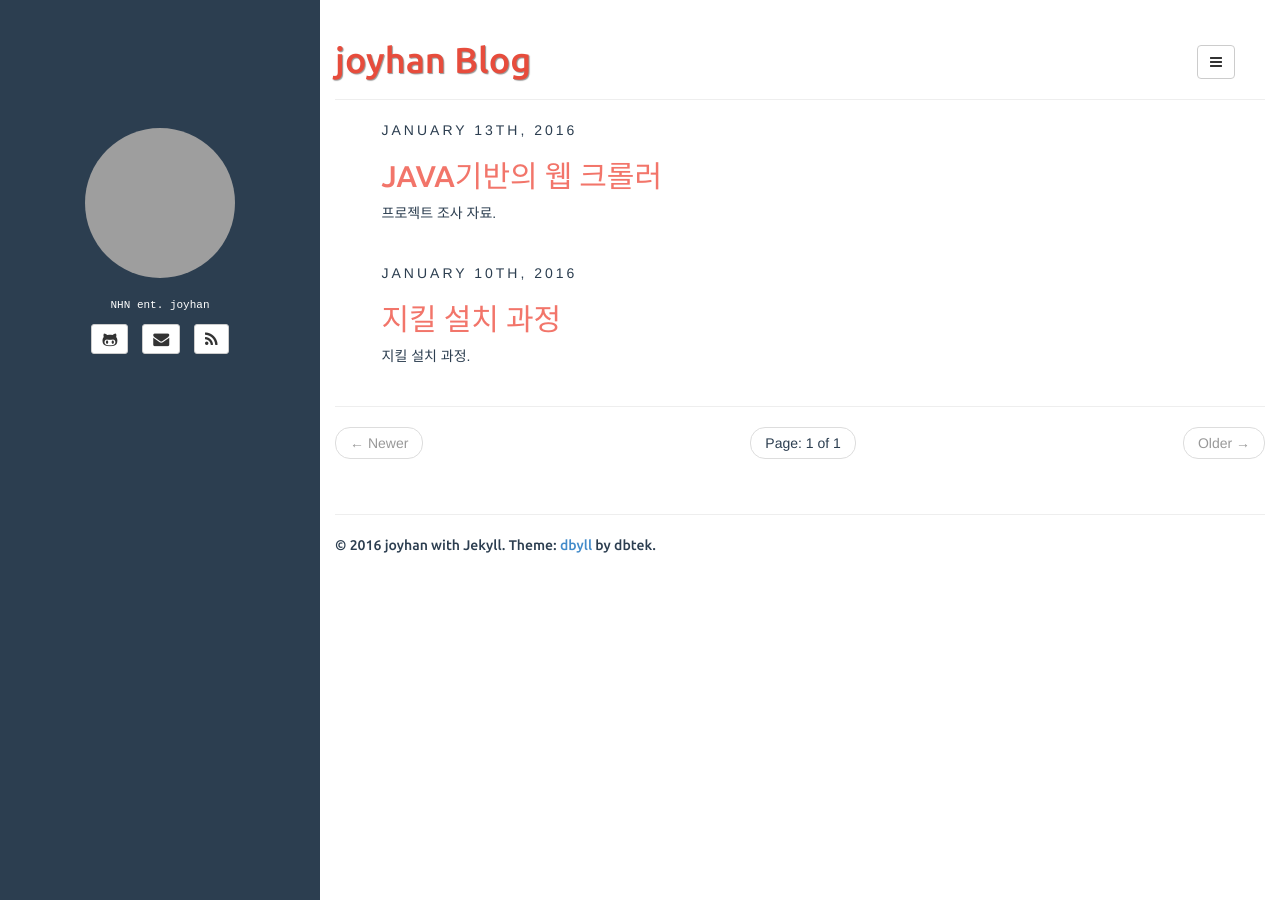
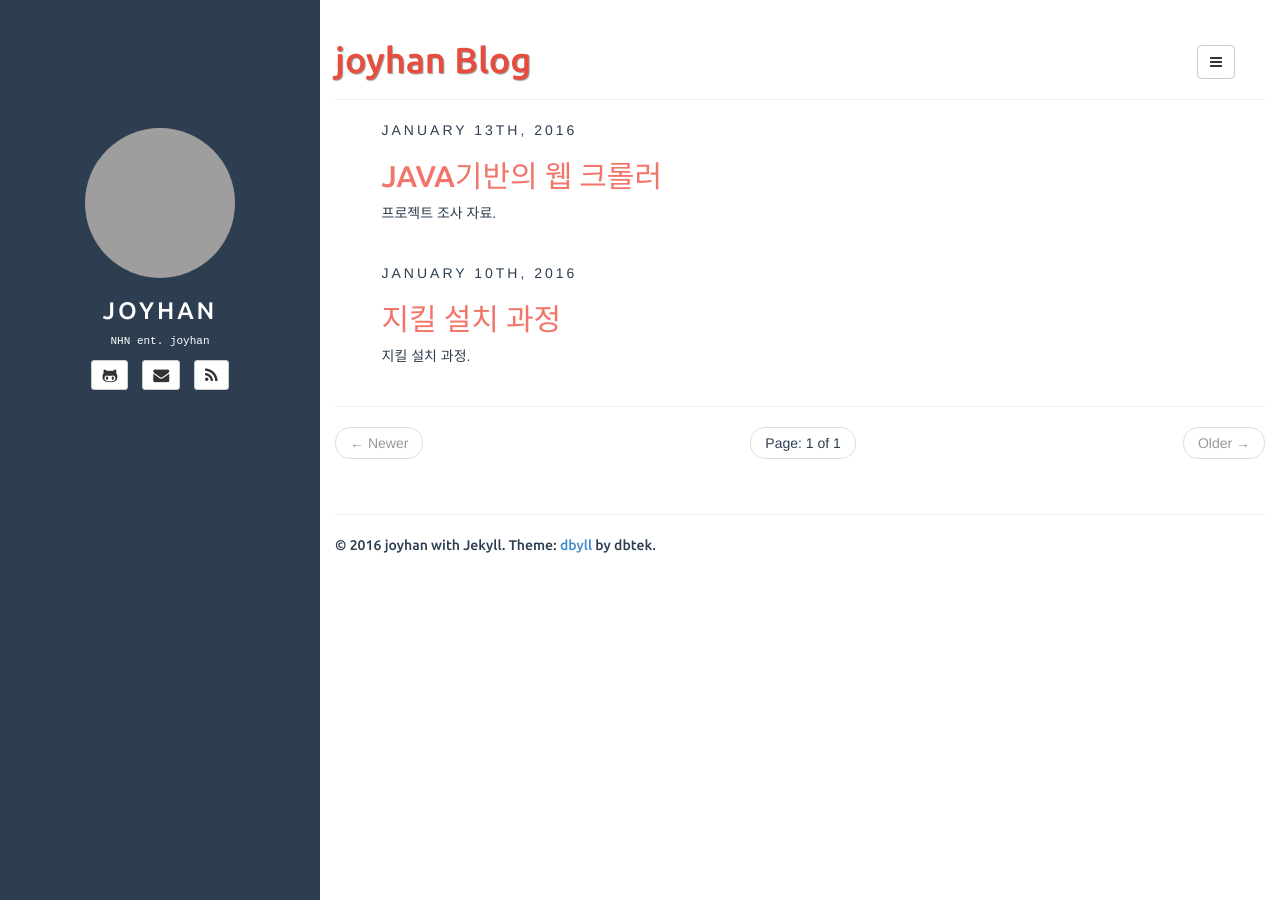
Before and after one commit to yyh910214/yyh910214.github.io, a Jekyll site: the page built from index.html, in a window 1280 px wide. Built offline with Jekyll 4.4.1, drawn with Linux system fonts in a browser that asks for light colours; the list of posts is cut into pages by our own code; grey boxes are pictures that could not be loaded.

Commit message:
Update _config.yml

```diff
--- a/_config.yml
+++ b/_config.yml
@@ -7,6 +7,7 @@ highlighter: pygments
 markdown: kramdown
 disqus: joyhan
 google_analytics: joyhan
+title: joyhan
 
 defaults:
   -
```
